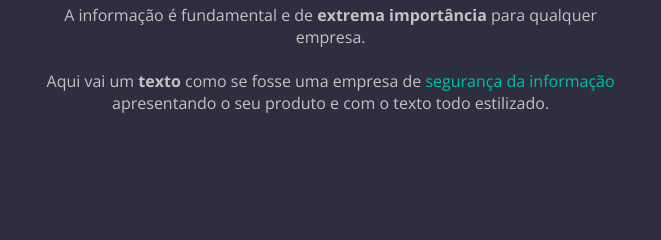
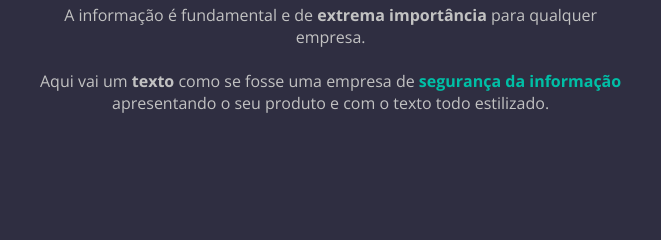
Before and after one commit to dougvalerio/explorer-rocketsect, a plain HTML site: page index.html in a window 1280 px wide. Shown: the part 362-602 px from the top of the page, 557-1218 px from the left. Drawn offline with nearby package versions, Linux system fonts and the light colour scheme.

Commit message:
adicionado a tag strong na parte verde do texto

```diff
--- a/index.html
+++ b/index.html
@@ -31,7 +31,7 @@
                     <h1>Seus dados estão <span>protegidos</span>?</h1>
 
                     <p>A informação é fundamental e de <strong>extrema importância</strong> para qualquer <br /> empresa. <br /><br />
-                        Aqui vai um <strong>texto</strong> como se fosse uma empresa de <span>segurança da informação</span> <br />apresentando o seu produto e com o texto todo estilizado.</p>
+                        Aqui vai um <strong>texto</strong> como se fosse uma empresa de <span><strong>segurança da informação</strong></span> <br />apresentando o seu produto e com o texto todo estilizado.</p>
                 </section>
             </main>
 
```
